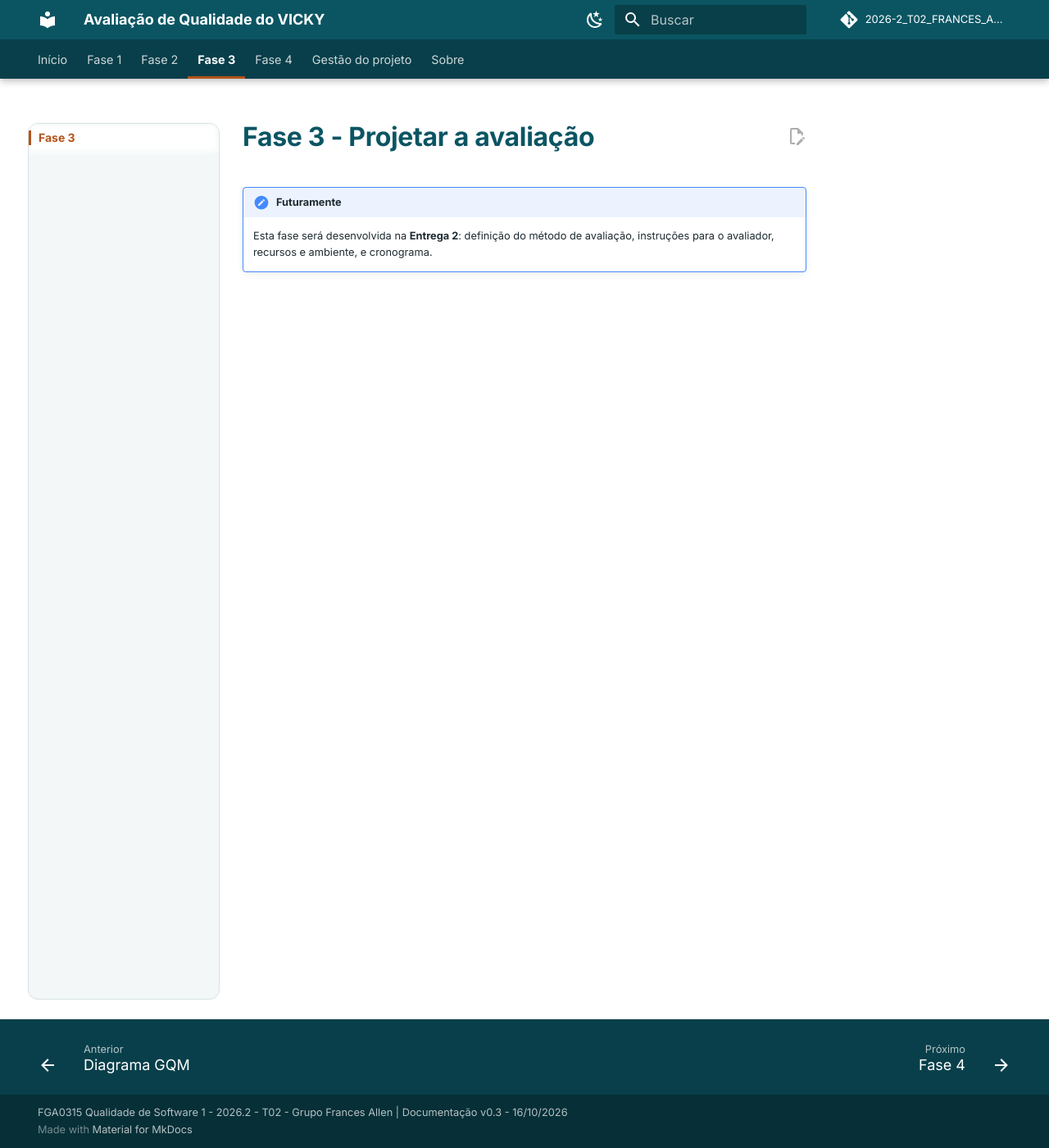
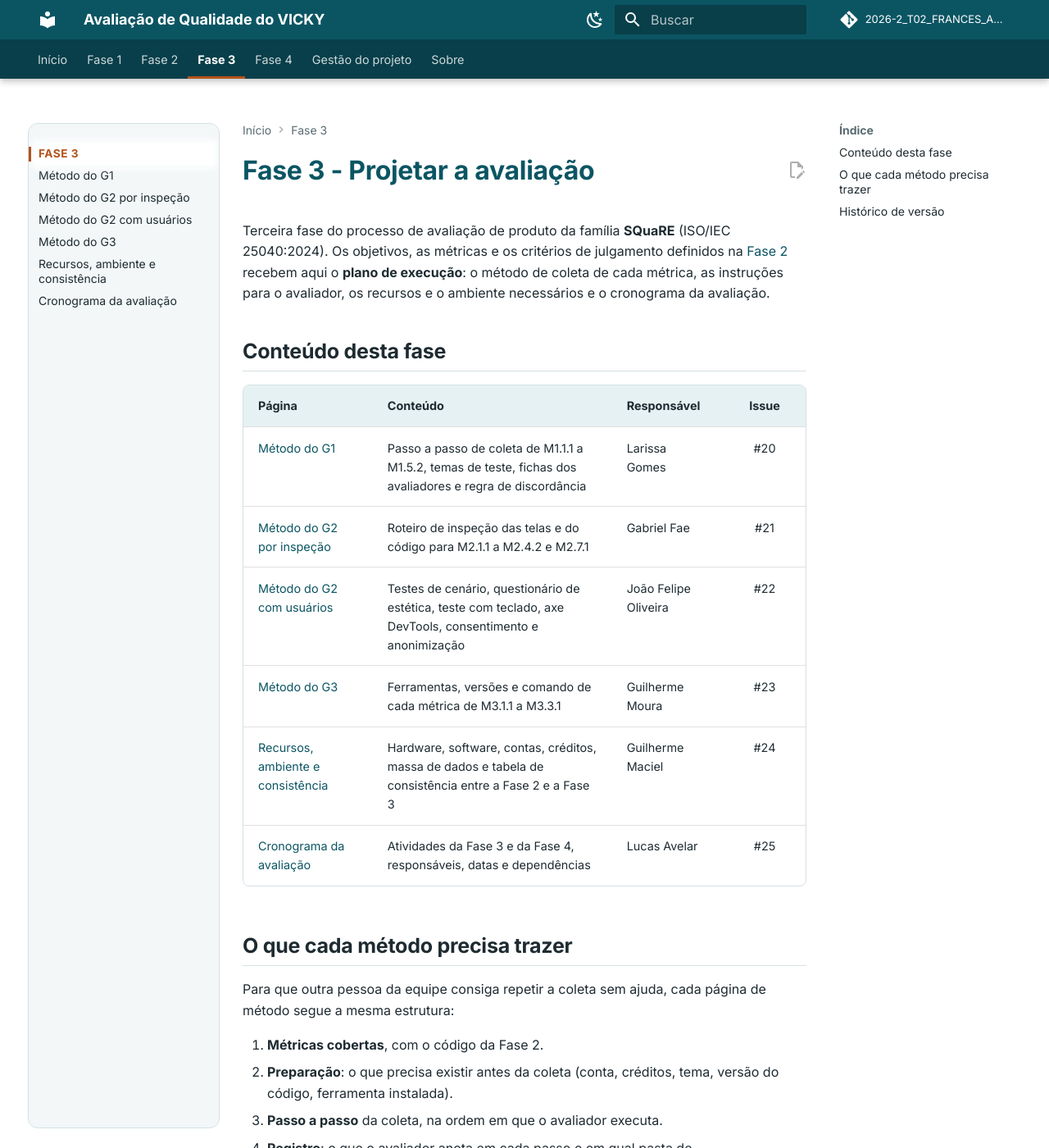
Before and after one commit to FCTE-Qualidade-de-Software-1/2026-2_T02_FRANCES_ALLEN, an MkDocs documentation site: the page built from docs/fase-3/index.md, in a window 1280 px wide and 1400 px high. Shown: the whole window at 82% size. Built offline with MkDocs 1.6.1 and Material for MkDocs 9.7.7, drawn with Linux system fonts in a browser that asks for light colours; comment, search, counter and statistics services are not loaded; some of the changed text lies outside the part shown.

Commit message:
Fase 3: estrutura das páginas de método e cronograma da Entrega 2

```diff
--- a/docs/fase-3/index.md
+++ b/docs/fase-3/index.md
@@ -1,4 +1,32 @@
 # Fase 3 - Projetar a avaliação
 
-!!! note "Futuramente"
-    Esta fase será desenvolvida na **Entrega 2**: definição do método de avaliação, instruções para o avaliador, recursos e ambiente, e cronograma.
+Terceira fase do processo de avaliação de produto da família **SQuaRE** (ISO/IEC 25040:2024). Os objetivos, as métricas e os critérios de julgamento definidos na [Fase 2](../fase-2/index.md) recebem aqui o **plano de execução**: o método de coleta de cada métrica, as instruções para o avaliador, os recursos e o ambiente necessários e o cronograma da avaliação.
+
+## Conteúdo desta fase
+
+| Página | Conteúdo | Responsável | Issue |
+|--------|----------|-------------|:-----:|
+| [Método do G1](metodo-g1.md) | Passo a passo de coleta de M1.1.1 a M1.5.2, temas de teste, fichas dos avaliadores e regra de discordância | Larissa Gomes | #20 |
+| [Método do G2 por inspeção](metodo-g2-inspecao.md) | Roteiro de inspeção das telas e do código para M2.1.1 a M2.4.2 e M2.7.1 | Gabriel Fae | #21 |
+| [Método do G2 com usuários](metodo-g2-usuarios.md) | Testes de cenário, questionário de estética, teste com teclado, axe DevTools, consentimento e anonimização | João Felipe Oliveira | #22 |
+| [Método do G3](metodo-g3.md) | Ferramentas, versões e comando de cada métrica de M3.1.1 a M3.3.1 | Guilherme Moura | #23 |
+| [Recursos, ambiente e consistência](recursos-e-ambiente.md) | Hardware, software, contas, créditos, massa de dados e tabela de consistência entre a Fase 2 e a Fase 3 | Guilherme Maciel | #24 |
+| [Cronograma da avaliação](cronograma.md) | Atividades da Fase 3 e da Fase 4, responsáveis, datas e dependências | Lucas Avelar | #25 |
+
+## O que cada método precisa trazer
+
+Para que outra pessoa da equipe consiga repetir a coleta sem ajuda, cada página de método segue a mesma estrutura:
+
+1. **Métricas cobertas**, com o código da Fase 2.
+2. **Preparação**: o que precisa existir antes da coleta (conta, créditos, tema, versão do código, ferramenta instalada).
+3. **Passo a passo** da coleta, na ordem em que o avaliador executa.
+4. **Registro**: o que o avaliador anota em cada passo e em qual pasta de `dados/avaliacao/` o dado bruto fica.
+5. **Cálculo**: como o dado bruto vira o valor da métrica, apontando para a ficha da [especificação das métricas](../fase-2/especificacao-das-metricas.md).
+6. **Discordância e repetição**: o que fazer quando dois avaliadores discordam ou quando uma coleta precisa ser refeita.
+
+## Histórico de versão
+
+| Versão | Data | Descrição | Autor(a) | Revisor(a) |
+|--------|------|-----------|----------|------------|
+| 0.1 | 16/10/2026 | Criação da página | Gabriel Fae | - |
+| 0.2 | 04/11/2026 | Estrutura da Fase 3: páginas por método, responsáveis e estrutura comum dos métodos | Lucas Avelar | - |
--- a/mkdocs.yml
+++ b/mkdocs.yml
@@ -31,7 +31,7 @@ theme:
         icon: material/weather-sunny
         name: Alternar para modo claro
   features:
-    # Abas no topo = fases do processo de avaliação (ISO/IEC 25040);
+    # Abas no topo = fases do processo de avaliação (ISO/IEC 25040:2024);
     # a barra lateral esquerda mostra apenas as páginas da aba selecionada
     - navigation.tabs
     - navigation.tabs.sticky
@@ -97,7 +97,14 @@ nav:
       - Especificação das métricas: fase-2/especificacao-das-metricas.md
       - Níveis de pontuação e julgamento: fase-2/niveis-e-julgamento.md
       - Diagrama GQM: fase-2/diagrama-gqm.md
-  - "Fase 3": fase-3/index.md
+  - "Fase 3":
+      - fase-3/index.md
+      - Método do G1: fase-3/metodo-g1.md
+      - Método do G2 por inspeção: fase-3/metodo-g2-inspecao.md
+      - Método do G2 com usuários: fase-3/metodo-g2-usuarios.md
+      - Método do G3: fase-3/metodo-g3.md
+      - Recursos, ambiente e consistência: fase-3/recursos-e-ambiente.md
+      - Cronograma da avaliação: fase-3/cronograma.md
   - "Fase 4": fase-4/index.md
   - Gestão do projeto:
       - gestao/index.md
```
Also changed, not shown: docs/fase-3/cronograma.md (added, +78 -0 lines), docs/fase-3/metodo-g1.md (added, +10 -0 lines), docs/fase-3/metodo-g2-inspecao.md (added, +10 -0 lines), docs/fase-3/metodo-g2-usuarios.md (added, +10 -0 lines), docs/fase-3/metodo-g3.md (added, +10 -0 lines), docs/fase-3/recursos-e-ambiente.md (added, +10 -0 lines).
